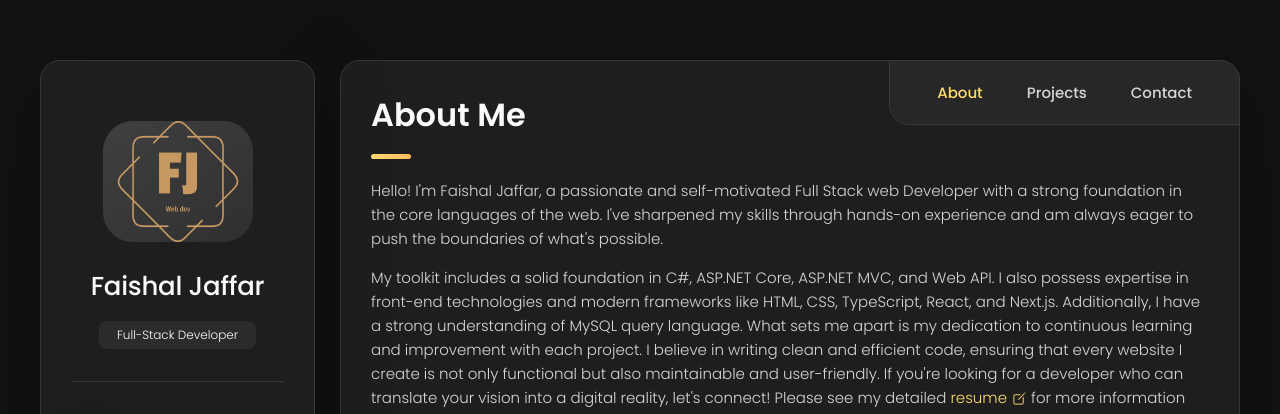
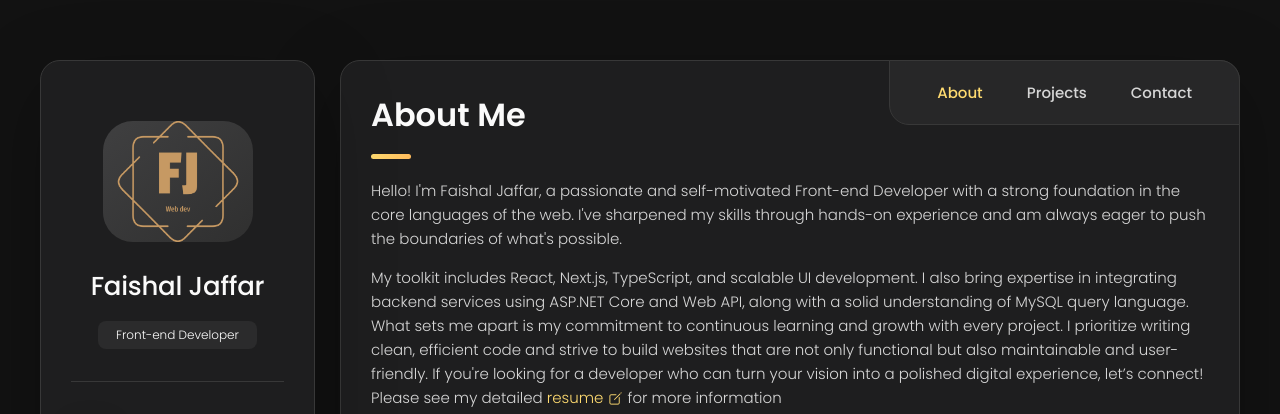
Before and after one commit to FaishalJ/Faishal, a website: page index.html in a window 1280 px wide. Shown: the top 414 px of the page. Drawn offline with nearby package versions, Linux system fonts and the light colour scheme.

Commit message:
Update resume

```diff
--- a/index.html
+++ b/index.html
@@ -63,7 +63,7 @@
           <div class="info-content">
             <h1 class="name" title="Faishal Jaffar">Faishal Jaffar</h1>
 
-            <p class="title">Full-Stack Developer</p>
+            <p class="title">Front-end Developer</p>
           </div>
 
           <button class="info_more-btn" data-sidebar-btn>
@@ -189,24 +189,23 @@
 
           <section class="about-text">
             <p>
-              Hello! I'm Faishal Jaffar, a passionate and self-motivated Full
-              Stack web Developer with a strong foundation in the core languages
+              Hello! I'm Faishal Jaffar, a passionate and self-motivated
+              Front-end Developer with a strong foundation in the core languages
               of the web. I've sharpened my skills through hands-on experience
               and am always eager to push the boundaries of what's possible.
             </p>
 
             <p>
-              My toolkit includes a solid foundation in C#, ASP.NET Core,
-              ASP.NET MVC, and Web API. I also possess expertise in front-end
-              technologies and modern frameworks like HTML, CSS, TypeScript,
-              React, and Next.js. Additionally, I have a strong understanding of
-              MySQL query language. What sets me apart is my dedication to
-              continuous learning and improvement with each project. I believe
-              in writing clean and efficient code, ensuring that every website I
-              create is not only functional but also maintainable and
-              user-friendly. If you're looking for a developer who can translate
-              your vision into a digital reality, let's connect! Please see my
-              detailed
+              My toolkit includes React, Next.js, TypeScript, and scalable UI
+              development. I also bring expertise in integrating backend
+              services using ASP.NET Core and Web API, along with a solid
+              understanding of MySQL query language. What sets me apart is my
+              commitment to continuous learning and growth with every project. I
+              prioritize writing clean, efficient code and strive to build
+              websites that are not only functional but also maintainable and
+              user-friendly. If you're looking for a developer who can turn your
+              vision into a polished digital experience, let’s connect! Please
+              see my detailed
               <a
                 class="resume"
                 href="assets/images/Full-Stack-Developer.pdf"
```
